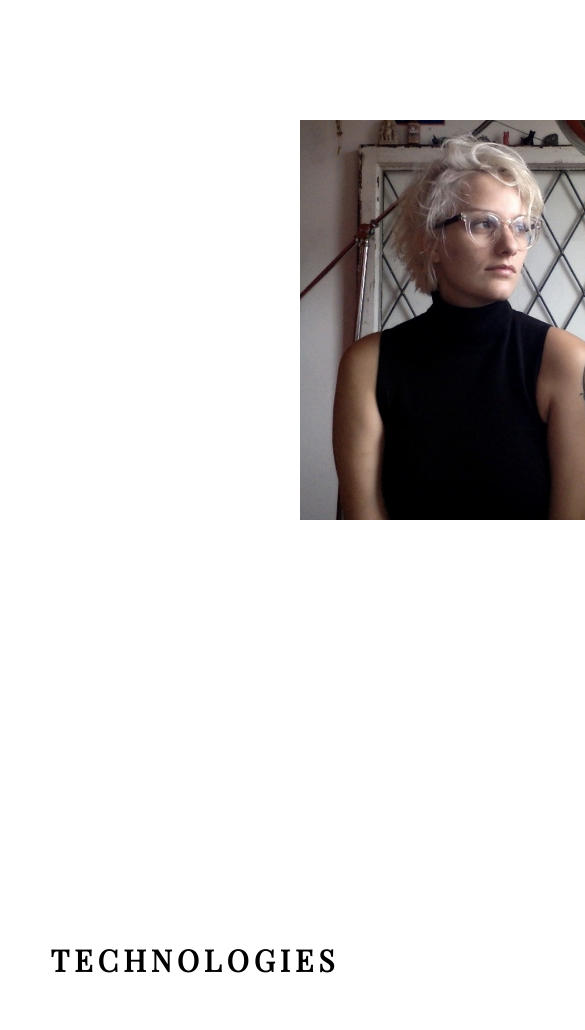
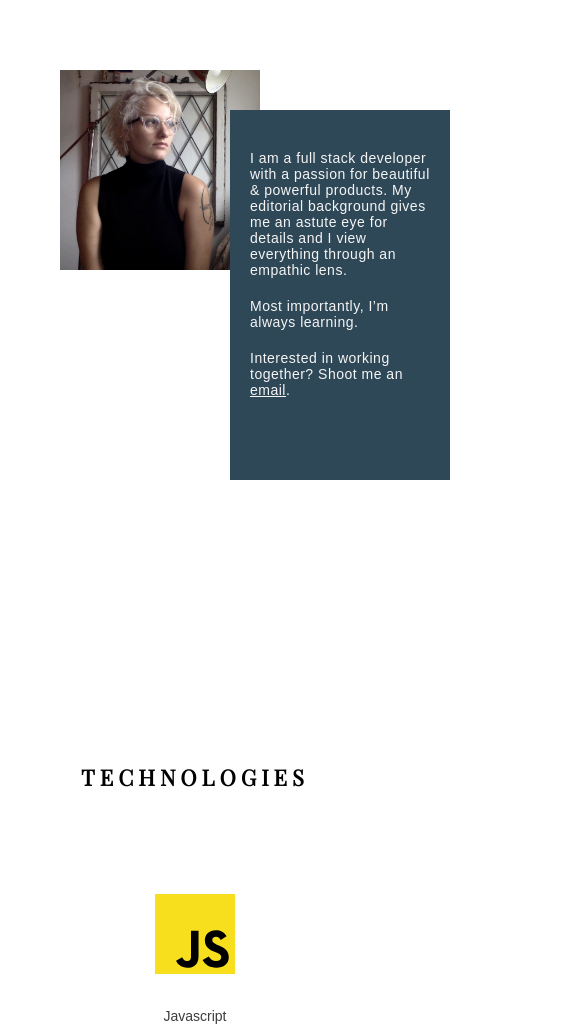
Before and after one commit to maddyrombes/portfolio, a React (Create React App) app: page / in a window 390 px wide. Shown: the part 421-1451 px from the top of the page, 585 px wide, since content can reach past the window. Built offline with nearby package versions, Linux system fonts and the light colour scheme; a web font is replaced by a local one.

Commit message:
media queries for new about

```diff
--- a/src/App.css
+++ b/src/App.css
@@ -77,9 +77,8 @@ html {
   font-size: 20px;
   width: 100vw;
   height: 100vh;
-  margin-top: 50px;
+  margin: 50px 0 100px 0;
   padding-top: 20px;
-  margin-bottom: 100px;
   z-index: 1;
   position: relative;
 }
@@ -242,14 +241,33 @@ html {
     margin-right: 35px;
     font-size: 10px;
   }
-  .about {
+  #about {
     margin: 0;
   }
   .about_header {
     font-size: 22px;
   }
+  .me_img {
+    width: 200px;
+    height: 200px;
+    transform: translateX(60px);
+    z-index: -1;
+  }
+  .about_description-container {
+    width: 180px;
+    height: 330px;
+    padding: 20px;
+    transform: translate(230px, 40px);
+  }
   .about_description {
     font-size: 14px;
+  }
+  #technologies {
+    padding-top: 0;
+    height: auto;
+  }
+  .tech_header {
+    font-size: 22px;
   }
   .portfolio_header {
     font-size: 22px;
--- a/src/components/CardReveal.js
+++ b/src/components/CardReveal.js
@@ -46,7 +46,7 @@ const CardInfo = styled.div(props => ({
   overflow: 'hidden',
   '@media only screen and (max-width: 500px)': {
     width: '200px',
-    height: props.openStatus ? '200px' : '80px',
+    height: props.openStatus ? '180px' : '80px',
     marginTop: props.openStatus ? '0' : '120px',
     lineHeight: '10px',
   }
```
